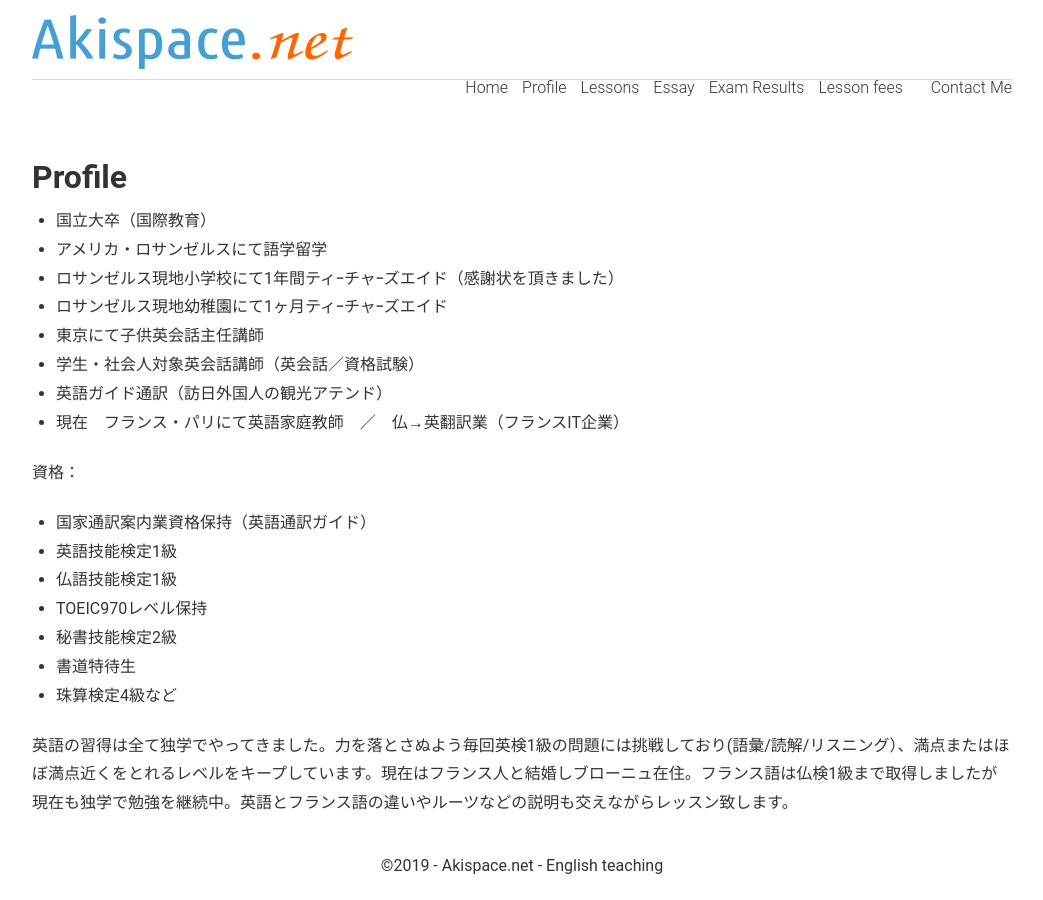
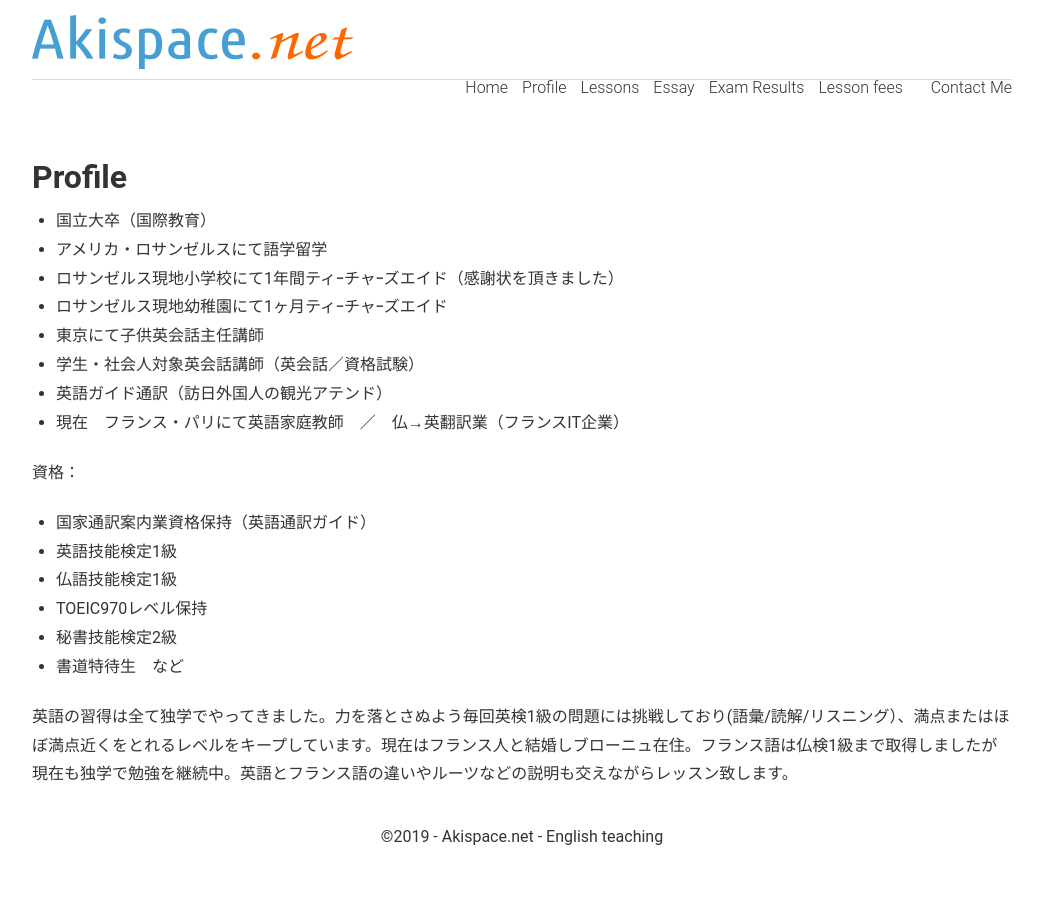
Before and after one commit to phocean/akispace, a Jekyll site: the page built from 10_profile.md, in a window 1280 px wide. Shown: the whole page, without its empty margins (118-1161 px from the left). Built offline with Jekyll 4.4.1, drawn with Linux system fonts in a browser that asks for light colours.

Commit message:
one phrase deleted

```diff
--- a/10_profile.md
+++ b/10_profile.md
@@ -25,7 +25,6 @@ permalink: profile.html
 * 仏語技能検定1級
 * TOEIC970レベル保持
 * 秘書技能検定2級
-* 書道特待生
-* 珠算検定4級など
+* 書道特待生　など
 
 英語の習得は全て独学でやってきました。力を落とさぬよう毎回英検1級の問題には挑戦しており(語彙/読解/リスニング）、満点またはほぼ満点近くをとれるレベルをキープしています。現在はフランス人と結婚しブローニュ在住。フランス語は仏検1級まで取得しましたが現在も独学で勉強を継続中。英語とフランス語の違いやルーツなどの説明も交えながらレッスン致します。
```
